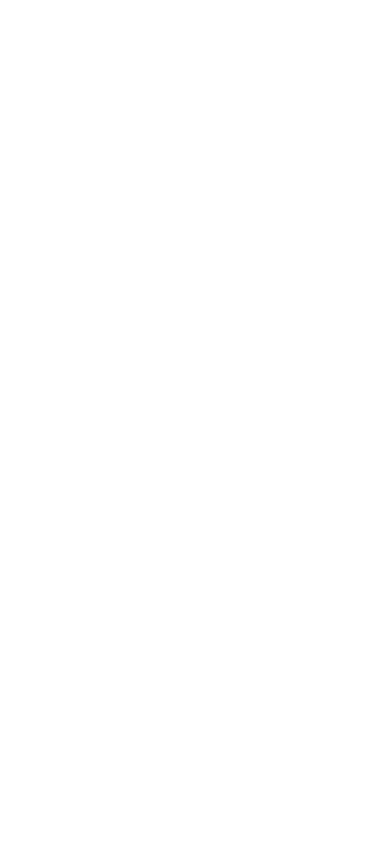
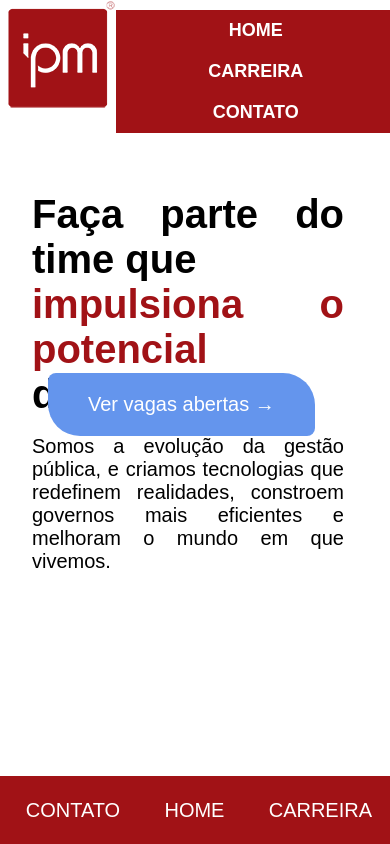
Before and after one commit to HeronZS/site_ipm, a plain HTML site: page carreira.html in a window 390 px wide. Drawn offline with Linux system fonts and the light colour scheme; files that its build step writes are made by us from their sources; a web font is replaced by a local one.

Commit message:
atualizacoes

```diff
--- a/carreira.html
+++ b/carreira.html
@@ -4,9 +4,51 @@
     <meta charset="UTF-8">
     <meta name="viewport" content="width=device-width, initial-scale=1.0">
     <title>Carreira</title>
-    <link rel="stylesheet" href="/lista4/styles.css">
+    <link rel="stylesheet" href="/css/styles.css">
+    <link rel="preconnect" href="https://fonts.googleapis.com">
+    <link rel="preconnect" href="https://fonts.gstatic.com" crossorigin>
+    <link href="https://fonts.googleapis.com/css2?family=Afacad+Flux:wght@100..1000&display=swap" rel="stylesheet">
 </head>
+
 <body>
 
+    <div class="menu">
+        <div class="logo">
+            <img src="/img/00_IPM_300x300.png">
+        </div>
+        <div class="navegar">
+               <a href="/index.html">HOME</a>
+               <a href="/carreira.html" >CARREIRA</a>
+               <a href="/contato.html">CONTATO</a>
+
+        </div>
+    </div>
+
+
+    <div class="carreira">
+        <h1>Faça parte do time que <br><strong>impulsiona o potencial</strong><br>  da sociedade.</h1><br>
+        <p>Somos a evolução da gestão pública, e criamos tecnologias que redefinem realidades, constroem governos mais eficientes e melhoram o mundo em que vivemos.</p>
+    </div>
+
+    <div>
+        <button type="button" class="botao" id="botao">Ver vagas abertas →</button>
+    </div>
+
+    <div class="carreira_img">
+        <img src="/img/ilustra-hero.png">
+    </div>
+
+
 </body>
+
+<footer class="footer">
+    <div class="navegar_baixo">
+        <a href="/contato.html">CONTATO</a>
+        <a href="/index.html">HOME</a>
+        <a href="/carreira.html">CARREIRA</a>
+
+</div>
+</footer>
+
+
 </html>
--- a/css/styles.css
+++ b/css/styles.css
@@ -1,4 +1,5 @@
 *{
+    margin: 0;
     font-family: "Afacad Flux", sans-serif;
 }
 
@@ -9,16 +10,17 @@
     display: flex;
     width: 100%;
     margin-top: 10px;
-    height: 11vh;
+    height: 6rem;
+}
 
-}
 
 .navegar a{
     color: white;
     text-align: center;
     padding: 14px 16px;
     text-decoration: none;
-    font-size: 20px;
+    font-size: 25px;
+    font-weight: bold;
     align-content: center;
     display: inline-block;
     position: relative;
@@ -31,7 +33,7 @@
     width: 100%;
     transform: scaleX(0);
     height: 2px;
-    bottom: 1.5rem;
+    bottom: 0.9rem;
     left: 0;
     background-color: white;
     transform-origin: center;
@@ -49,23 +51,38 @@
 }
 
 .campos{
+    max-width: 1200px;
     display: flex;
     align-items: center;
+    margin: 0 auto;
     margin-top: 5rem;
+    gap: 10px;
 }
 
 .field{
-    height: 50vh;
+    height: 22rem;
     text-align: justify;
     background: rgb(231, 192, 192);
+    border: 2px solid rgb(161, 18, 22);
+    border-top-right-radius: 5%;
+    border-top-left-radius: 5%;
+    justify-content: center;
 }
 
-.icone img{
-    max-width: 30%;
-    max-height: 30%;
-    margin-left: 30%;
-    margin-top: 10%;
+.field p{
+    font-size: 20px;
 }
+
+.field img{
+    width: 30%;
+}
+
+.icone{
+    display: flex;
+    justify-content: center;
+    margin-top: 6%;
+}
+
 
 .legenda{
     text-align: center;
@@ -79,7 +96,7 @@
 }
 
 .footer{
-    position: absolute;
+    position: fixed;
     background: rgb(161, 18, 22);
     bottom: 0;
     width: 100%;
@@ -118,3 +135,139 @@
     transform-origin: bottom center;
     box-shadow: 0 0 10px white;
 }
+
+.carreira{
+    position: absolute;
+    left: 10rem;
+    top: 12rem;
+    width: 30%;
+    text-align: justify;
+}
+
+.carreira h1{
+    font-size: 40px;
+}
+
+.carreira p{
+    font-size: 20px;
+}
+
+.carreira strong{
+    color: rgb(161, 18, 22);
+}
+
+.botao{
+    padding: 1em 2em;
+    position: relative;
+    top: 25rem;
+    left: 12rem;
+    background: cornflowerblue;
+    border: none;
+    cursor: pointer;
+    font-size: 20px;
+    border-bottom-left-radius: 2rem;
+    border-top-right-radius: 2rem;
+    border-bottom-right-radius: 0.5rem;
+    border-top-left-radius: 0.5rem;
+    color: white;
+    position: relative;
+}
+
+
+.botao:hover{
+    background-color: rgb(63, 100, 169);;
+}
+
+.carreira_img{
+    position: absolute;
+    left: 50rem;
+    bottom: 4rem;
+}
+
+@media only screen and (max-width: 1200px) {
+    .carreira {
+        left: 8rem;
+        width: 40%;
+    }
+
+    .carreira_img {
+        left: 40rem;
+    }
+
+    .botao {
+        left: 10rem;
+        top: 22rem;
+    }
+}
+
+@media only screen and (max-width: 992px) {
+    .campos {
+        flex-direction: column; /* Stacks the fields vertically on smaller screens */
+    }
+
+    .carreira {
+        left: 5rem;
+        width: 50%;
+    }
+
+    .carreira_img {
+        left: 30rem;
+        bottom: 2rem;
+    }
+
+    .botao {
+        left: 8rem;
+        top: 20rem;
+    }
+}
+
+@media only screen and (max-width: 768px) {
+    .navegar a {
+        font-size: 20px;
+    }
+
+    .carreira {
+        left: 3rem;
+        width: 70%;
+    }
+
+    .carreira_img {
+        display: none; /* Hide image on smaller screens if necessary */
+    }
+
+    .botao {
+        left: 5rem;
+        top: 18rem;
+    }
+}
+
+@media only screen and (max-width: 576px) {
+    .navegar {
+        flex-direction: column;
+        height: auto;
+    }
+
+    .navegar a {
+        font-size: 18px;
+        padding: 10px;
+    }
+
+    .campos {
+        gap: 5px;
+    }
+
+    .field {
+        height: auto;
+        padding: 10px;
+    }
+
+    .carreira {
+        left: 2rem;
+        width: 80%;
+    }
+
+    .botao {
+        left: 3rem;
+        top: 15rem;
+    }
+}
```
Also changed, not shown: contato.html (+33 -0 lines), index.html (+10 -8 lines), img/ilustra-hero.png (added).
